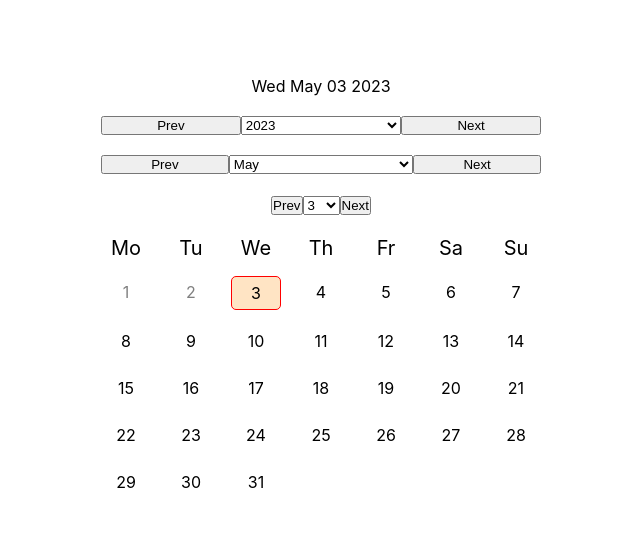
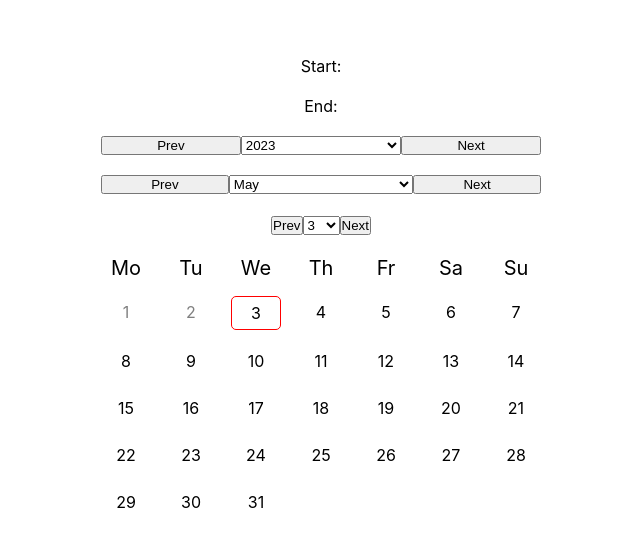
Before and after one commit to marat2183/datepicker, a React (Create React App) app: page / in a window 1280 px wide. Shown: the part 113-660 px from the top of the page, without its empty margins (319-959 px from the left). Built offline with nearby package versions, Linux system fonts and the light colour scheme.

Commit message:
add range choice

```diff
--- a/src/components/DatePicker/index.tsx
+++ b/src/components/DatePicker/index.tsx
@@ -19,15 +19,24 @@ const DatePicker: React.FC = () => {
     handleClickPrevYear,
     handleClickNextDay,
     handleClickPrevDay,
-    selectedDate,
+    startSelectedDate,
+    endSelectedDate,
     yearsRange,
     monthsRange,
     daysRange,
     daysOfWeekRange,
   } = useDatePicker(initialDate);
+
+  const startSelectedDateTimesTamp = startSelectedDate && (startSelectedDate as Date).getTime();
+  const endSelectedDateTimesTamp = endSelectedDate && (endSelectedDate as Date).getTime()
+
+
   return (
     <div className={s["datepicker"]}>
-      <div>{selectedDate.toDateString()}</div>
+      <div>
+        Start: {startSelectedDate ? startSelectedDate.toDateString() : ""}
+      </div>
+      <div>End: {endSelectedDate ? endSelectedDate.toDateString() : ""}</div>
       <div className={s["datepicker__year"]}>
         <button
           className={s["datepicker__year-btn"]}
@@ -148,10 +157,23 @@ const DatePicker: React.FC = () => {
                     selectedMonth === initialDate.getMonth() &&
                     initialDate.getDate() > day
                   }
-                  isSelected={selectedDay === day}
+                  isSelected={
+                    (startSelectedDate?.getDate() === day &&
+                      selectedMonth === startSelectedDate?.getMonth()) ||
+                    (endSelectedDate?.getDate() === day &&
+                      selectedMonth === endSelectedDate?.getMonth())
+                  }
                   isCurrentDay={
                     selectedMonth === initialDate.getMonth() &&
                     initialDate.getDate() === day
+                  }
+                  isInSelectedRange={
+                    Boolean(startSelectedDateTimesTamp) &&
+                    Boolean(endSelectedDateTimesTamp) &&
+                    new Date(selectedYear, selectedMonth, day).getTime() >
+                      Math.min(startSelectedDateTimesTamp as number, endSelectedDateTimesTamp as number) &&
+                    new Date(selectedYear, selectedMonth, day).getTime() <
+                      Math.max(startSelectedDateTimesTamp as number, endSelectedDateTimesTamp as number)
                   }
                   onClick={() => handleSetDay(day)}
                 />
--- a/src/components/Day/index.module.scss
+++ b/src/components/Day/index.module.scss
@@ -23,4 +23,8 @@
   &--prev-days {
     color: rgba(0, 0, 0, 0.5);
   }
+
+  &--selected-range-day {
+    background-color: yellow;
+  }
 }
--- a/src/components/Day/index.tsx
+++ b/src/components/Day/index.tsx
@@ -42,6 +42,7 @@ const Day = ({
         (isDisabled ? " " + s["day--disabled"] : "") +
         (isPrevious ? " " + s["day--prev-days"] : "") +
         (isSelected ? " " + s["day--selected-day"] : "") +
+        (isInSelectedRange ? " " + s["day--selected-range-day"] : "") +
         (className ? " " + className : "")
       }
       onClick={onClick}
--- a/src/hooks/useDatePicker.ts
+++ b/src/hooks/useDatePicker.ts
@@ -1,14 +1,22 @@
 import { useState } from "react";
 import helper from "../utils/helpers";
-import { months, daysOfWeek, minMonthNum, maxMonthNum, minDayNum, minYearNum, maxYearNum } from "../utils/constants";
+import {
+  months,
+  daysOfWeek,
+  minMonthNum,
+  maxMonthNum,
+  minDayNum,
+  minYearNum,
+  maxYearNum,
+} from "../utils/constants";
 
-const getNextMonth = (currentMonth: number) : number => {
-  return (currentMonth + 1) % (maxMonthNum + 1)
-}
+const getNextMonth = (currentMonth: number): number => {
+  return (currentMonth + 1) % (maxMonthNum + 1);
+};
 
-const getPrevMonth = (currentMonth: number) : number => {
-  return ((currentMonth - 1) + (maxMonthNum + 1)) % (maxMonthNum + 1)
-}
+const getPrevMonth = (currentMonth: number): number => {
+  return (currentMonth - 1 + (maxMonthNum + 1)) % (maxMonthNum + 1);
+};
 
 const useDatePicker = (initialDate: Date = new Date()) => {
   const [selectedMonth, setSelectedMonth] = useState<number>(
@@ -19,7 +27,8 @@ const useDatePicker = (initialDate: Date = new Date()) => {
   );
   const [selectedDay, setSelectedDay] = useState<number>(initialDate.getDay());
 
-  const selectedDate = new Date(selectedYear, selectedMonth, selectedDay);
+  const [startSelectedDate, setStartSelectedDate] = useState<Date | null>(null);
+  const [endSelectedDate, setEndSelectedDate] = useState<Date | null>(null);
 
   const daysInMonth = helper.getDays(selectedYear, selectedMonth + 1);
   const dayOfWeekForFirstDay = helper.getMothNumOfFirstDay(
@@ -27,11 +36,14 @@ const useDatePicker = (initialDate: Date = new Date()) => {
     selectedMonth
   );
 
-  const daysArrayToShow: Array<null | number> = helper.getDaysToShow(daysInMonth, dayOfWeekForFirstDay);
+  const daysArrayToShow: Array<null | number> = helper.getDaysToShow(
+    daysInMonth,
+    dayOfWeekForFirstDay
+  );
   const yearsRange: Array<number> = helper.arrayRange(minYearNum, maxYearNum);
   const daysRange: Array<number> = helper.arrayRange(1, daysInMonth);
   const monthsRange: Array<string> = months;
-  const daysOfWeekRange: Array<string>  = daysOfWeek
+  const daysOfWeekRange: Array<string> = daysOfWeek;
 
   const handleSetYear = (year: string | number) => {
     return setSelectedYear(Number(year));
@@ -48,16 +60,29 @@ const useDatePicker = (initialDate: Date = new Date()) => {
   };
 
   const handleSetDay = (day: number | string) => {
-    return setSelectedDay(Number(day));
+    setSelectedDay(Number(day));
+    if (startSelectedDate && endSelectedDate) {
+      setStartSelectedDate(new Date(selectedYear, selectedMonth, Number(day)));
+      setEndSelectedDate(null);
+      return;
+    }
+
+    if (startSelectedDate) {
+      setEndSelectedDate(new Date(selectedYear, selectedMonth, Number(day)));
+      return;
+    }
+
+    setStartSelectedDate(new Date(selectedYear, selectedMonth, Number(day)));
+    return;
   };
 
   const handleClickPrevMonth = () => {
     setSelectedMonth((current) => getPrevMonth(current));
 
     const prevMonth = getNextMonth(selectedMonth);
-    const daysInPrevMonth = helper.getDays(selectedYear, prevMonth + 1)
+    const daysInPrevMonth = helper.getDays(selectedYear, prevMonth + 1);
     if (selectedDay === daysInMonth && daysInMonth > daysInPrevMonth) {
-      setSelectedDay(daysInPrevMonth)
+      setSelectedDay(daysInPrevMonth);
     }
     return;
   };
@@ -66,9 +91,9 @@ const useDatePicker = (initialDate: Date = new Date()) => {
     setSelectedMonth((current) => getNextMonth(current));
 
     const nextMonth = getNextMonth(selectedMonth);
-    const daysInNextMonth = helper.getDays(selectedYear, nextMonth + 1)
+    const daysInNextMonth = helper.getDays(selectedYear, nextMonth + 1);
     if (selectedDay === daysInMonth && daysInMonth > daysInNextMonth) {
-      setSelectedDay(daysInNextMonth)
+      setSelectedDay(daysInNextMonth);
     }
     return;
   };
@@ -91,7 +116,7 @@ const useDatePicker = (initialDate: Date = new Date()) => {
     if (selectedDay === daysInMonth && selectedMonth === maxMonthNum) {
       setSelectedDay(1);
       setSelectedMonth((current) => getNextMonth(current));
-      setSelectedYear((current) => current + 1)
+      setSelectedYear((current) => current + 1);
       return;
     }
 
@@ -111,7 +136,7 @@ const useDatePicker = (initialDate: Date = new Date()) => {
       const daysInPrevMonth = helper.getDays(selectedYear, selectedMonth);
       setSelectedDay(daysInPrevMonth);
       setSelectedMonth((current) => getPrevMonth(current));
-      setSelectedYear((current) => current - 1)
+      setSelectedYear((current) => current - 1);
       return;
     }
 
@@ -136,11 +161,12 @@ const useDatePicker = (initialDate: Date = new Date()) => {
     handleSetYear,
     handleSetMonth,
     handleSetDay,
-    selectedDate,
+    startSelectedDate,
+    endSelectedDate,
     yearsRange,
     monthsRange,
     daysRange,
-    daysOfWeekRange
+    daysOfWeekRange,
   };
 };
 
```
